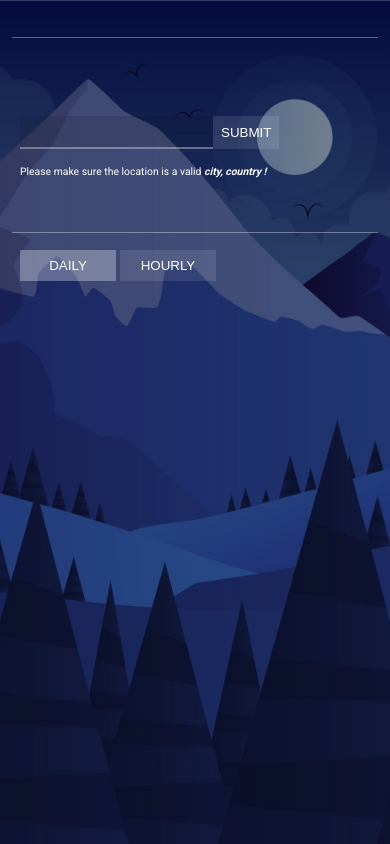
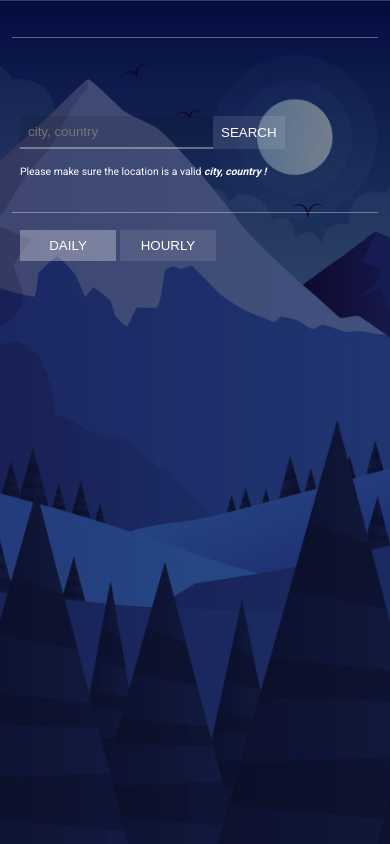
Before and after one commit to shikhr/MyWeather, a website built with webpack: page src/template.html in a window 390 px wide. Built offline with nearby package versions, Linux system fonts and the light colour scheme; no server answers; some icons are missing.

Commit message:
fixed some padding and improved search

```diff
--- a/src/dom.js
+++ b/src/dom.js
@@ -10,8 +10,8 @@ const renderTemplate = function () {
           </div>
          <div class="sideinfo">
           <form class="location-form" action="#">
-            <input type="text" name="location" id="location" />
-            <button type="submit">Submit</button>
+            <input type="text" name="location" id="location" placeholder="city, country" autocomplete="off" />
+            <button type="submit">Search</button>
           </form>
           <div class="location-err location-err-hidden">Please make sure the location is a valid <b><i>city, country !</i></b></div>
           </div>
--- a/src/style.scss
+++ b/src/style.scss
@@ -176,7 +176,7 @@ body {
   }
   @media screen and (max-width: 720px) {
     height: fit-content;
-    padding: 2rem 0 2rem 0.5rem;
+    padding: 2rem 0 0.75rem 0.5rem;
     align-items: start;
     .location-form {
       margin-top: 3rem;
@@ -219,16 +219,13 @@ body {
   .hourly {
     padding: 0.25rem 1rem;
     text-align: center;
-    width: 8rem;
+    min-width: 8rem;
     height: 12rem;
     display: flex;
     flex-direction: column;
     align-items: center;
     text-transform: uppercase;
     text-align: center;
-    img {
-      width: 6rem;
-    }
 
     .daily-max,
     .daily-min,
```
Also changed, not shown: dist/cb3480ff5069f4632506.jpg (deleted), dist/index.html (deleted), dist/main.js (deleted).
